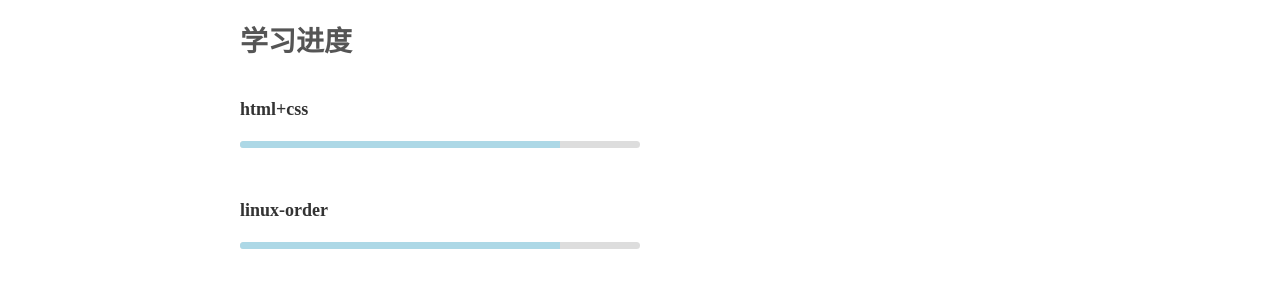
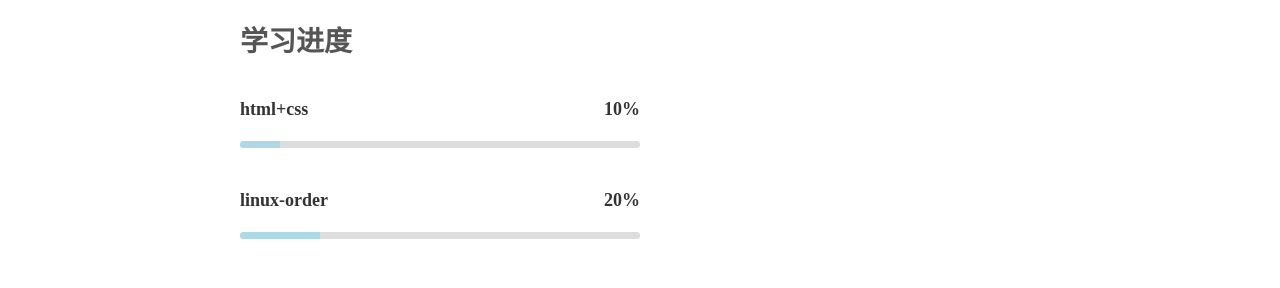
Before and after one commit to wlaior/learning-notes, a plain HTML site: page index.html in a window 1280 px wide. Shown: the part 284-572 px from the top of the page. Drawn offline with Linux system fonts and the light colour scheme.

Commit message:
Update index.html

```diff
--- a/index.html
+++ b/index.html
@@ -26,8 +26,8 @@
 
 		.learning-progess{width: 800px;  margin: 0 auto;  padding:20px 0;}
 		.tit1{line-height: 50px;  font-size:28px;  font-weight:600;  padding-bottom:30px;  color:#555; }
-		.skill{width:50%;  padding-bottom:50px; }
-		.skill .subject{font-size: 18px;  line-height:24px;  font-weight:600;  color:#333;  margin-bottom:20px; }
+		.skill{width:50%;  padding-bottom:40px; }
+		.skill .subject{font-size: 18px;  line-height:24px;  font-weight:600;  color:#333;  margin-bottom:20px;  display:flex;  justify-content:space-between }
 		.progress{width:100%;  height:7px;  border-radius:7px;  background:#ddd;  position:relative;  overflow:hidden; }
 		.progress-in{position:absolute; height:7px;  left:0;  top:0;  background:lightblue;  }
 	</style>
@@ -56,15 +56,15 @@
 		<div class="tit1">学习进度</div>
 		<div class="skill-box">
 			<div class="skill">
-				<p class="subject"><a href="./web/CSS.html">html+css</a></p>
+				<p class="subject"><a href="./web/CSS.html">html+css</a><span>10%</span></p>
 				<div class="progress">
-					<div class="progress-in" style="width:80%"></div>
+					<div class="progress-in" style="width:10%"></div>
 				</div>
 			</div>
 			<div class="skill">
-				<p class="subject"><a href="./OS/linux/linux-order.html">linux-order</a></p>
+				<p class="subject"><a href="./OS/linux/linux-order.html">linux-order</a><span>20%</span></p>
 				<div class="progress">
-					<div class="progress-in" style="width:80%"></div>
+					<div class="progress-in" style="width:20%"></div>
 				</div>
 			</div>
 		</div>
```
